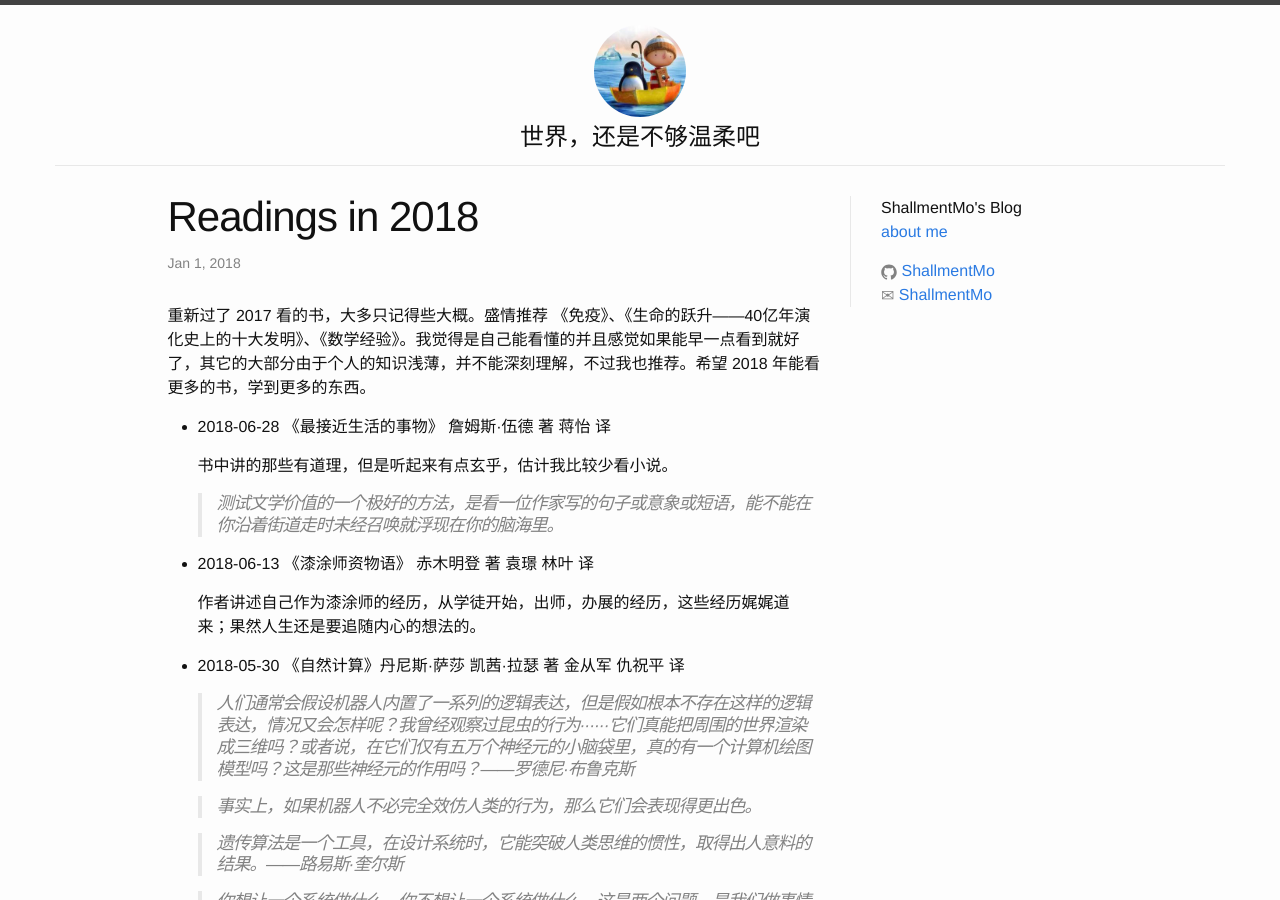
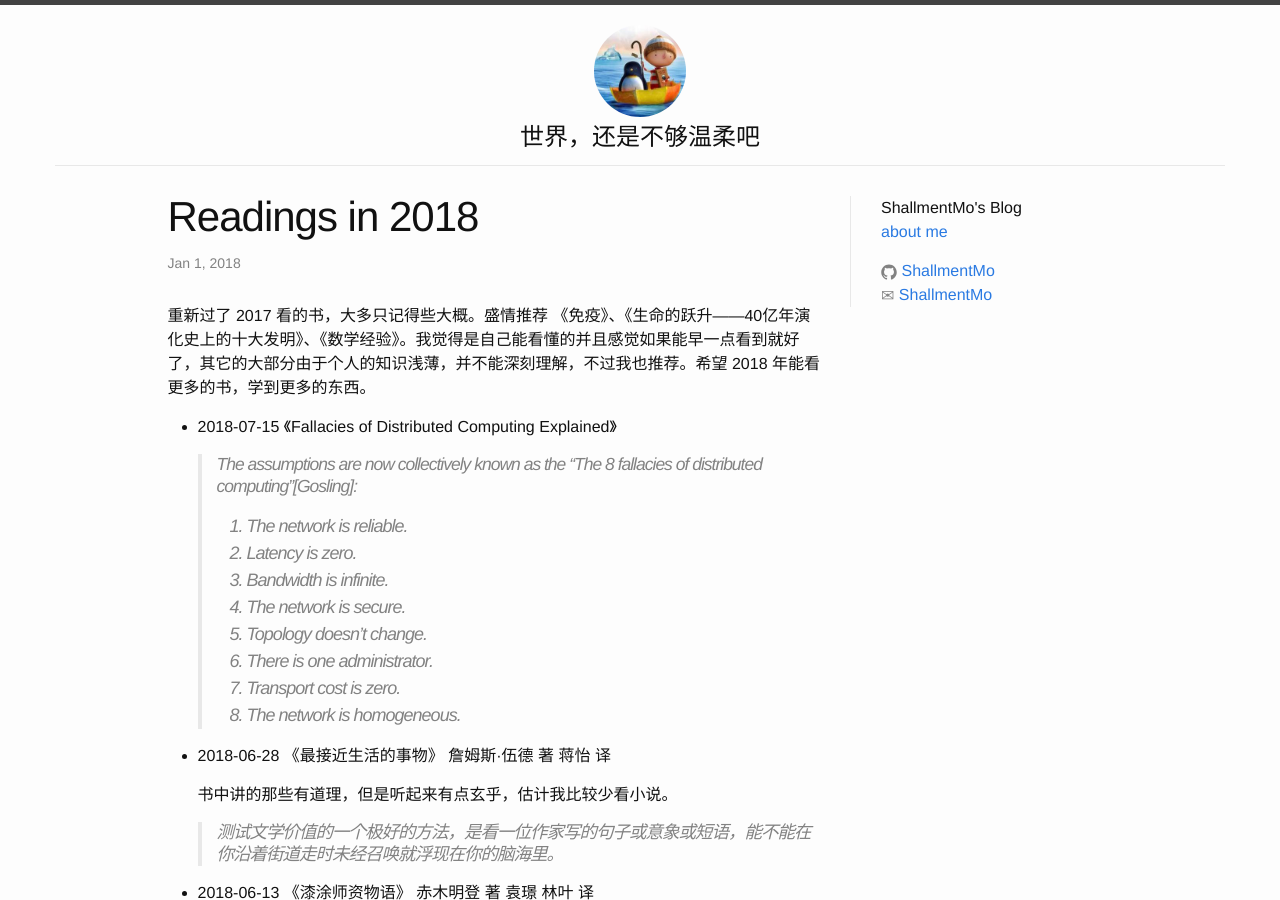
Before and after one commit to ShallmentMo/shallmentmo.github.com, a Jekyll site: the page built from _posts/2018-01-01-reading-in-2018.md, in a window 1280 px wide and 900 px high. Built offline with Jekyll 4.4.1, drawn with Linux system fonts in a browser that asks for light colours.

Commit message:
add 2018-07-15 reading

```diff
--- a/_posts/2018-01-01-reading-in-2018.md
+++ b/_posts/2018-01-01-reading-in-2018.md
@@ -6,6 +6,18 @@ categories: posts
 ---
 
 重新过了 2017 看的书，大多只记得些大概。盛情推荐 《免疫》、《生命的跃升——40亿年演化史上的十大发明》、《数学经验》。我觉得是自己能看懂的并且感觉如果能早一点看到就好了，其它的大部分由于个人的知识浅薄，并不能深刻理解，不过我也推荐。希望 2018 年能看更多的书，学到更多的东西。
+
+* 2018-07-15 《Fallacies of Distributed Computing Explained》
+
+  > The assumptions are now collectively known as the "The 8 fallacies of distributed computing"[Gosling]:
+  1. The network is reliable.
+  2. Latency is zero.
+  3. Bandwidth is infinite.
+  4. The network is secure.
+  5. Topology doesn't change.
+  6. There is one administrator.
+  7. Transport cost is zero.
+  8. The network is homogeneous.
 
 * 2018-06-28 《最接近生活的事物》 詹姆斯·伍德 著 蒋怡 译
 
```
Also changed, not shown: Gemfile.lock.
